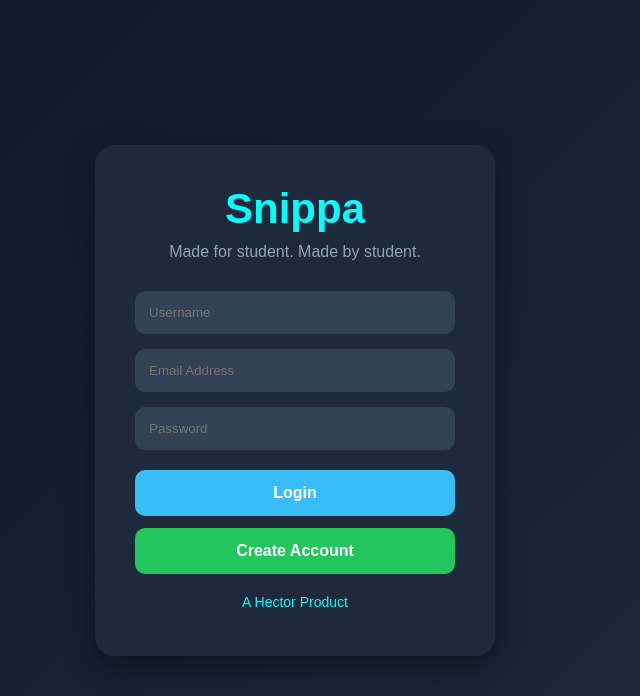
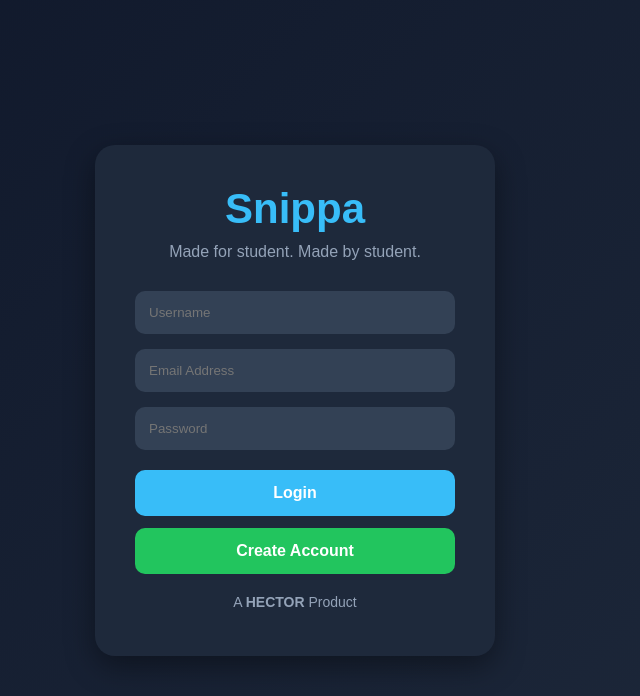
Before and after one commit to HarishAnandh/Study-Analytics, a React app in the folder frontend/: page / in a window 1280 px wide. Shown: the top 696 px of the page, without its empty margins (345-985 px from the left). Built offline with nearby package versions, Linux system fonts and the light colour scheme; no server answers; the HTML template or start-up script is replaced by a standard one.

Commit message:
Added Navbar

```diff
--- a/frontend/src/pages/Login.jsx
+++ b/frontend/src/pages/Login.jsx
@@ -72,7 +72,7 @@ textAlign: "center",
 >
 <h1
 style={{
-color: "cyan",
+color: "#38bdf8",
 marginBottom: "10px",
 }}
 >
@@ -182,12 +182,12 @@ Snippa </h1>
 
     <p
       style={{
-        color: "cyan",
+        color: "#94a3b8",
         marginTop: "20px",
         fontSize: "14px",
       }}
     >
-      A Hector Product
+      A <strong>HECTOR</strong> Product
     </p>
   </div>
 </div>
```
